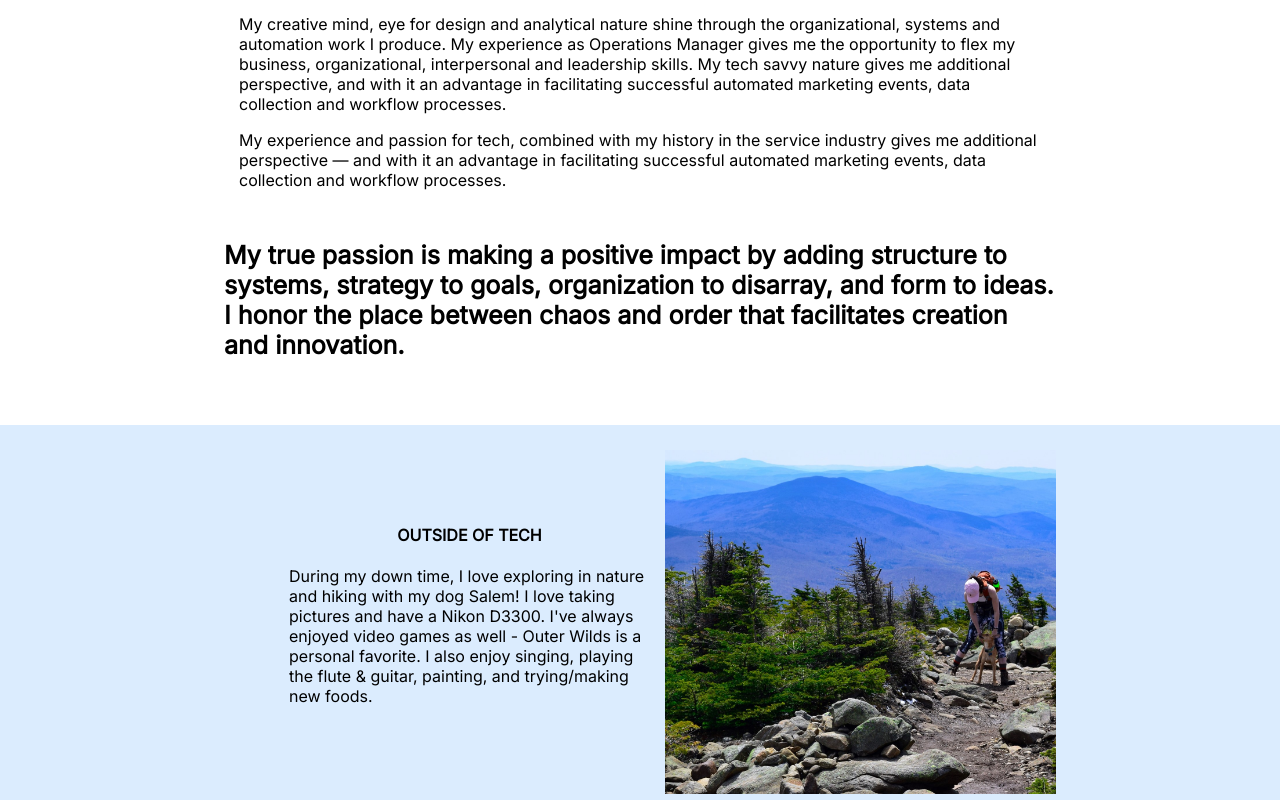
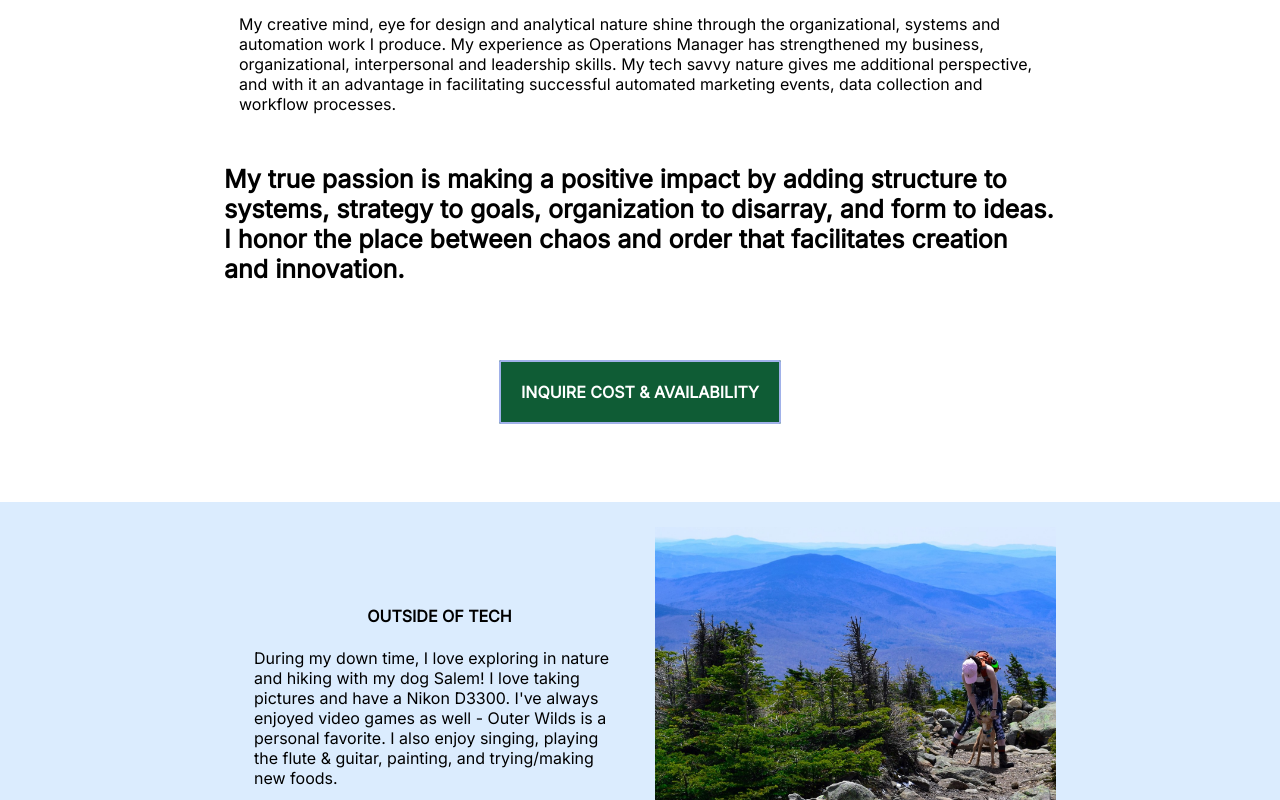
Before and after one commit to jenna-chestnut/jc-react-portfolio, a React (Create React App) app: page /about in a window 1280 px wide. Shown: the part 700-1500 px from the top of the page. Built offline with nearby package versions, Linux system fonts and the light colour scheme.

Commit message:
small tweaks to copy & button design

```diff
--- a/public/index.html
+++ b/public/index.html
@@ -7,10 +7,10 @@
 		<meta name="theme-color" content="#000000" />
 		<meta
 			name="description"
-      content="Web Developer"
+			content="Systems Consultant, Web Developer and Automation Strategist"
 		/>
 		<link rel="manifest" href="%PUBLIC_URL%/manifest.json" />
-    <title>Jenna Chestnut | JavaScript Developer</title>
+		<title>Jenna Chestnut | Systems Consultant</title>
 	</head>
 	<body>
 		<noscript>You need to enable JavaScript to run this app.</noscript>
--- a/src/Components/ContactForm/ContactForm.css
+++ b/src/Components/ContactForm/ContactForm.css
@@ -72,13 +72,15 @@ button[type='submit'] {
 	color: #ffffff;
 	background-color: #0f5c35;
 	border-style: none;
-	border-radius: 5px;
+	border-radius: 2px;
 	padding: 10px 40px;
+	transition: 0.5s;
 }
 
 button[type='submit']:hover {
 	background-color: #a0b1e9;
 	cursor: pointer;
+	color: #0f5c35;
 }
 
 @media all and (min-width: 800px) {
--- a/src/Routes/AboutPage/AboutPage.css
+++ b/src/Routes/AboutPage/AboutPage.css
@@ -93,7 +93,8 @@
         display: flex;
         justify-content: center;
         align-content: center;
-        margin-left: 50px;
+        margin-left: 15px;
+        padding-right: 15px;
     }
     .to-center {
         height: auto;
--- a/src/Routes/AboutPage/AboutPage.js
+++ b/src/Routes/AboutPage/AboutPage.js
@@ -65,17 +65,9 @@ class AboutPage extends React.Component {
 							<p>
 								My creative mind, eye for design and analytical nature shine
 								through the organizational, systems and automation work I
-								produce. My experience as Operations Manager gives me the
-								opportunity to flex my business, organizational, interpersonal
-								and leadership skills. My tech savvy nature gives me additional
-								perspective, and with it an advantage in facilitating successful
-								automated marketing events, data collection and workflow
-								processes.
-							</p>
-
-							<p>
-								My experience and passion for tech, combined with my history in
-								the service industry gives me additional perspective — and with
+								produce. My experience as Operations Manager has strengthened my
+								business, organizational, interpersonal and leadership skills.
+								My tech savvy nature gives me additional perspective, and with
 								it an advantage in facilitating successful automated marketing
 								events, data collection and workflow processes.
 							</p>
@@ -83,12 +75,19 @@ class AboutPage extends React.Component {
 							<h3 className="topspace bottompadding">
 								My true passion is making a positive impact by adding structure
 								to systems, strategy to goals, organization to disarray, and
-								form to ideas.{' '}
-								<b>
-									I honor the place between chaos and order that facilitates
-									creation and innovation.
-								</b>
+								form to ideas. I honor the place between chaos and order that
+								facilitates creation and innovation.
 							</h3>
+							<div className="open-to-work center bottomspace bottompadding">
+								<a
+									className="message-button"
+									href="https://form.jotform.com/jennachestnut/restructsure"
+									rel="noreferrer"
+									target="_blank"
+								>
+									INQUIRE COST & AVAILABILITY
+								</a>
+							</div>
 						</Fade>
 					</div>
 
@@ -124,14 +123,13 @@ class AboutPage extends React.Component {
 					<ul>
 						<Fade duration={2000} cascade>
 							<li>2006: Edited first code</li>
-							<li>2010: Obtained GED</li>
 							<li>2016: Restaurant management role</li>
-							<li>2018: Senior role at a small business</li>
-							<li>2021: Immersive web development certificatation</li>
-							<li>2021: Web development role</li>
-							<li>2021: Operations manager role</li>
-							<li>2021: CRM/Systems consultant role</li>
-							<li>2022: Self employment</li>
+							<li>2018: Senior role in a 6-figure business</li>
+							<li>2020: Web development role</li>
+							<li>2020: First CRM/Systems consultant role</li>
+							<li>2021: Full stack development certification</li>
+							<li>2022: Senior role in a 7-figure business</li>
+							<li>2024: Self employment</li>
 						</Fade>
 					</ul>
 				</div>
--- a/src/Routes/ContactPage/ContactPage.css
+++ b/src/Routes/ContactPage/ContactPage.css
@@ -23,11 +23,10 @@ h3 {
 }
 
 .lets-connect a:hover {
-	color: #E36414;
+	color: #e36414;
 }
 
-.resume a,
-.resume a:hover {
+.resume a {
 	color: white;
 }
 
@@ -60,11 +59,14 @@ h3 {
 	width: 45%;
 	padding: 10px;
 	margin: auto;
-	border-radius: 15px;
+	border-radius: 2px;
+	font-weight: bold;
+	transition: 0.5s;
 }
 
 .resume-button:hover {
 	background-color: #a0b1e9;
+	color: #0f5c35;
 }
 
 .buttons {
--- a/src/Routes/ContactPage/ContactPage.js
+++ b/src/Routes/ContactPage/ContactPage.js
@@ -79,7 +79,7 @@ class ContactPage extends React.Component {
 										SOP Creation - Documentation - File & Resource Organization
 										- Process Optimization - Metric Tracking Set Up - Website
 										Updates - Schedule Creation & Execution - Lead &rarr; Client
-										Pipeline Set Up - Inbox Organization
+										Pipeline Set Up - Inbox Organization - Task Management Optimization
 									</p>
 
 									<p>
@@ -165,7 +165,7 @@ class ContactPage extends React.Component {
 						rel="noreferrer"
 						target="_blank"
 					>
-						Inquire Cost & Availability
+						INQUIRE COST & AVAILABILITY
 					</a>
 				</div>
 
--- a/src/Routes/HomePage/HomePage.css
+++ b/src/Routes/HomePage/HomePage.css
@@ -61,6 +61,10 @@
 	width: 100%;
 }
 
+.open-to-work {
+	padding-top: 33px;
+}
+
 .open-to-work p {
 	font-size: 15px;
 	padding-top: 15px;
@@ -69,14 +73,18 @@
 .message-button {
 	color: white;
 	background-color: #0f5c35;
-	padding: 10px 15px;
-	margin: 15px auto;
-	border-radius: 15px;
+	padding: 20px 20px;
+	margin: 22px auto;
+	border-radius: 2px;
+	border: 2px solid #a0b1e9;
+	font-weight: bold;
+	transition: 0.5s;
 }
 
 .message-button:hover {
-	color: white;
+	color: #0f5c35;
 	background-color: #a0b1e9;
+	border: 2px solid #0f5c35;
 }
 
 @media all and (min-width: 600px) {
--- a/src/Routes/HomePage/HomePage.js
+++ b/src/Routes/HomePage/HomePage.js
@@ -57,14 +57,14 @@ class HomePage extends React.Component {
 							!
 						</p>
 					</article>
-					<div className="open-to-work topspace center">
+					<div className="open-to-work center">
 						<a
 							className="message-button"
 							href="https://form.jotform.com/jennachestnut/restructsure"
 							rel="noreferrer"
 							target="_blank"
 						>
-							Inquire Cost & Availability
+							INQUIRE COST & AVAILABILITY
 						</a>
 						<br />
 						<p className="offers">
--- a/src/Routes/PortfolioPage/PortfolioPage.js
+++ b/src/Routes/PortfolioPage/PortfolioPage.js
@@ -62,9 +62,7 @@ class PortfolioPage extends React.Component {
 						thinking skills, adaptability, creativity, and attention to detail.
 					</p>
 					<p>
-						<b>
-							Also - unsurprising bonus - I'm great with computers! &#128540;
-						</b>
+						<b>Added bonus - I'm great with computers! &#128540;</b>
 					</p>
 					<p>Please enjoy this brief showcase of my coding projects.</p>
 					<p>
--- a/src/Routes/ServicesPage/ServicesDescriptions.js
+++ b/src/Routes/ServicesPage/ServicesDescriptions.js
@@ -20,6 +20,14 @@ class ServicesDescription extends React.Component {
 						<h2 className="first-service">Consulting, Analysis & Coaching</h2>
 						<p className="center">
 							<i>For when you need an outside perspective.</i>
+						</p>
+						<h3>Business Audit</h3>
+						<p>
+							We will virtually meet to chat about your goals and where you're
+							struggling, stuck, or just want more out of your business/team. I
+							will then explore your platforms based on our conversation, and
+							offer my insights + specific action steps that myself or your team
+							can implement.
 						</p>
 						<h3>Systems Audit</h3>
 						<p>
@@ -55,7 +63,7 @@ class ServicesDescription extends React.Component {
 						</p>
 						<h3>Additional Consulting Services</h3>
 						<p>
-							Audits: Business, Automation, Offerings - Strategy Session -
+							Audits: Automation, Offerings - Strategy Session -
 							Organization & Operation Insights - Calendar Analysis - Lead →
 							Client Pipeline Strategies
 						</p>
@@ -136,7 +144,7 @@ class ServicesDescription extends React.Component {
 						</p>
 						<h3>Additional Action Step Services</h3>
 						<p>
-							Documentation & Document Review/Edits - File & Resource
+							Task Management Optimization - Documentation & Document Review/Edits - File & Resource
 							Organization - Process Optimization - Lead → Client Pipeline Set
 							Up
 						</p>
--- a/src/Routes/ServicesPage/ServicesPage.css
+++ b/src/Routes/ServicesPage/ServicesPage.css
@@ -21,10 +21,9 @@
 
 .services-list h2 {
 	text-align: center;
-	padding-top: 33px;
+	padding-top: 66px;
 	margin-bottom: 0px;
 	color: #2b2c40;
-	text-shadow: 2px 2px #a0b1e9;
 }
 
 h2.first-service {
--- a/src/Routes/ServicesPage/ServicesPage.js
+++ b/src/Routes/ServicesPage/ServicesPage.js
@@ -29,7 +29,7 @@ class ServicesPage extends React.Component {
 						rel="noreferrer"
 						target="_blank"
 					>
-						Inquire Cost & Availability
+						INQUIRE COST & AVAILABILITY
 					</a>
 				</div>
 			</div>
```
Lines whose indentation alone changed are shown as unchanged.
